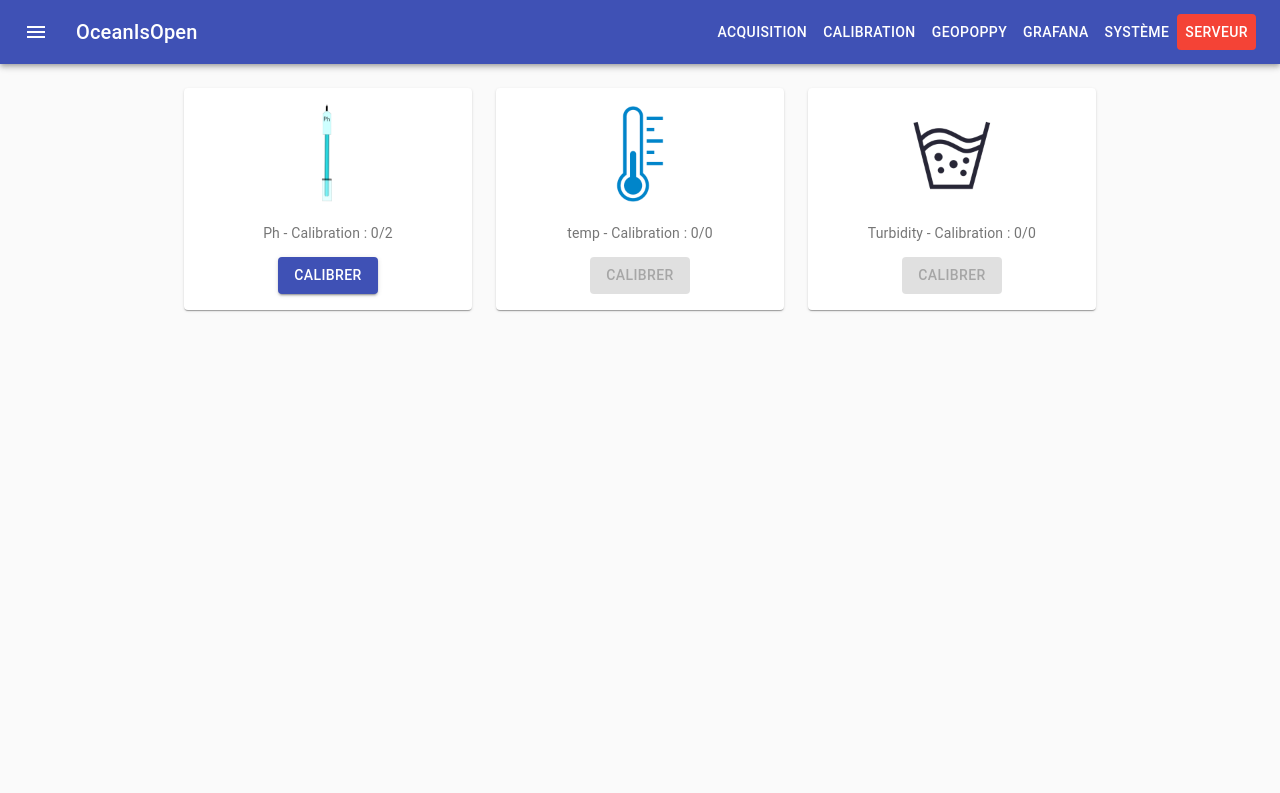
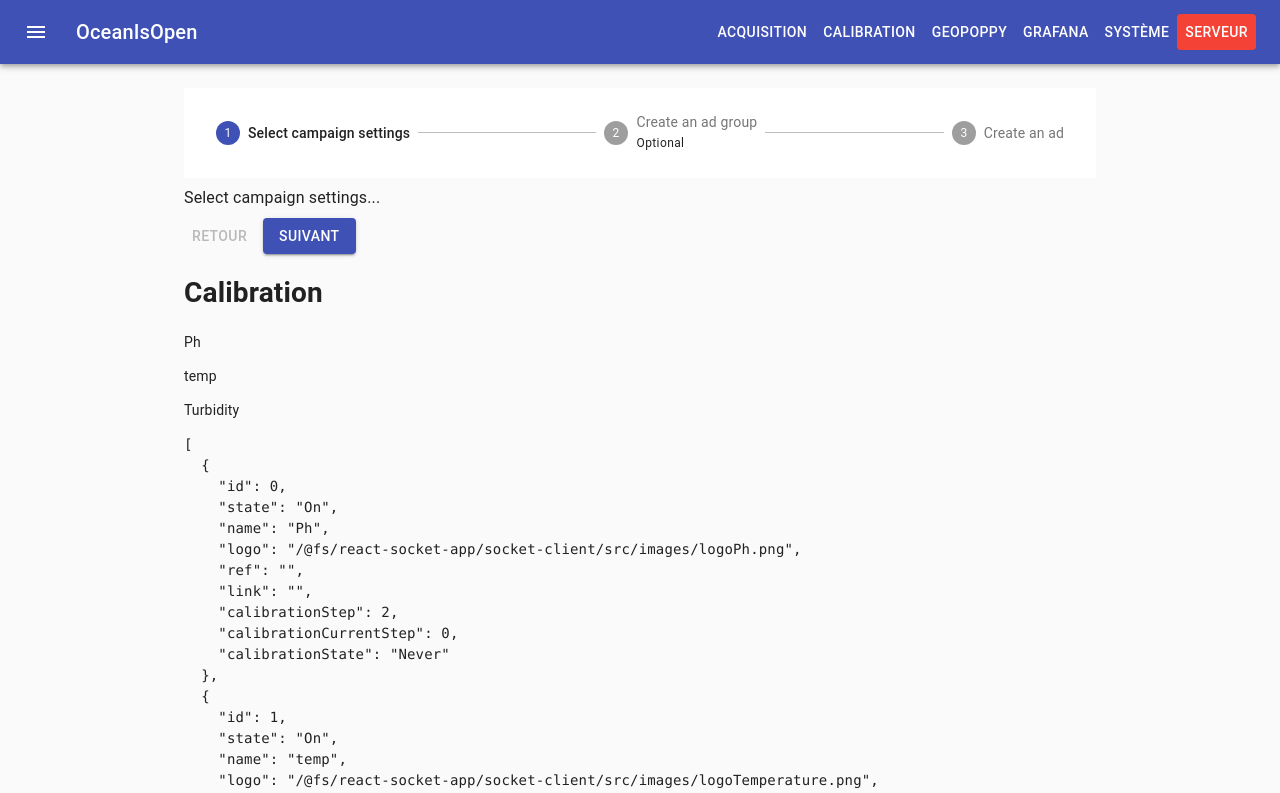
Before and after one commit to TamataOcean/OceanIsOpen, a React (Create React App) app in the folder react-socket-app/socket-client/: page /calibration in a window 1280 px wide. Shown: the top 793 px of the page. Built offline with nearby package versions, Linux system fonts and the light colour scheme.

Commit message:
new calibration page and calibration stepper

```diff
--- /dev/null
+++ b/react-socket-app/socket-client/src/components/Calibration.jsx
@@ -0,0 +1,23 @@
+import React, { useState } from "react";
+import { useSelector, useDispatch } from "react-redux";
+import CalibrationStepper from "./CalibrationStepper";
+
+const Calibration = () => {
+  const dispatch = useDispatch();
+  const sensors = useSelector((state) => state.sensors);
+
+  return (
+    <div>
+      <CalibrationStepper />
+      <h1>Calibration</h1>
+      {sensors.map((sensor) => (
+        <p>{sensor.name}</p>
+      ))}
+      <pre>
+        <code>{JSON.stringify(sensors, null, 2)}</code>
+      </pre>
+    </div>
+  );
+};
+
+export default Calibration;
--- /dev/null
+++ b/react-socket-app/socket-client/src/components/CalibrationStepper.jsx
@@ -0,0 +1,160 @@
+import React, { useState } from "react";
+import { makeStyles } from "@material-ui/core/styles";
+import {
+  Button,
+  Step,
+  Stepper,
+  StepLabel,
+  Typography,
+} from "@material-ui/core";
+
+const useStyles = makeStyles((theme) => ({
+  root: {
+    width: "100%",
+  },
+  button: {
+    marginRight: theme.spacing(1),
+  },
+  instructions: {
+    marginTop: theme.spacing(1),
+    marginBottom: theme.spacing(1),
+  },
+}));
+
+function getSteps() {
+  return ["Select campaign settings", "Create an ad group", "Create an ad"];
+}
+
+function getStepContent(step) {
+  switch (step) {
+    case 0:
+      return "Select campaign settings...";
+    case 1:
+      return "What is an ad group anyways?";
+    case 2:
+      return "This is the bit I really care about!";
+    default:
+      return "Unknown step";
+  }
+}
+
+const CalibrationStepper = () => {
+  const classes = useStyles();
+  const [activeStep, setActiveStep] = React.useState(0);
+  const [skipped, setSkipped] = React.useState(new Set());
+  const steps = getSteps();
+
+  const isStepOptional = (step) => {
+    return step === 1;
+  };
+
+  const isStepSkipped = (step) => {
+    return skipped.has(step);
+  };
+
+  const handleNext = () => {
+    let newSkipped = skipped;
+    if (isStepSkipped(activeStep)) {
+      newSkipped = new Set(newSkipped.values());
+      newSkipped.delete(activeStep);
+    }
+
+    setActiveStep((prevActiveStep) => prevActiveStep + 1);
+    setSkipped(newSkipped);
+  };
+
+  const handleBack = () => {
+    setActiveStep((prevActiveStep) => prevActiveStep - 1);
+  };
+
+  const handleSkip = () => {
+    if (!isStepOptional(activeStep)) {
+      // You probably want to guard against something like this,
+      // it should never occur unless someone's actively trying to break something.
+      throw new Error("You can't skip a step that isn't optional.");
+    }
+
+    setActiveStep((prevActiveStep) => prevActiveStep + 1);
+    setSkipped((prevSkipped) => {
+      const newSkipped = new Set(prevSkipped.values());
+      newSkipped.add(activeStep);
+      return newSkipped;
+    });
+  };
+
+  const handleReset = () => {
+    setActiveStep(0);
+  };
+
+  return (
+    <div className={classes.root}>
+      <Stepper activeStep={activeStep}>
+        {steps.map((label, index) => {
+          const stepProps = {};
+          const labelProps = {};
+          if (isStepOptional(index)) {
+            labelProps.optional = (
+              <Typography variant="caption">Optional</Typography>
+            );
+          }
+          if (isStepSkipped(index)) {
+            stepProps.completed = false;
+          }
+          return (
+            <Step key={label} {...stepProps}>
+              <StepLabel {...labelProps}>{label}</StepLabel>
+            </Step>
+          );
+        })}
+      </Stepper>
+      <div>
+        {activeStep === steps.length ? (
+          <div>
+            <Typography className={classes.instructions}>
+              All steps completed - you&apos;re finished
+            </Typography>
+            <Button onClick={handleReset} className={classes.button}>
+              Réinitialiser
+            </Button>
+          </div>
+        ) : (
+          <div>
+            <Typography className={classes.instructions}>
+              {getStepContent(activeStep)}
+            </Typography>
+            <div>
+              <Button
+                disabled={activeStep === 0}
+                onClick={handleBack}
+                className={classes.button}
+              >
+                Retour
+              </Button>
+              {isStepOptional(activeStep) && (
+                <Button
+                  variant="contained"
+                  color="primary"
+                  onClick={handleSkip}
+                  className={classes.button}
+                >
+                  Passer
+                </Button>
+              )}
+
+              <Button
+                variant="contained"
+                color="primary"
+                onClick={handleNext}
+                className={classes.button}
+              >
+                {activeStep === steps.length - 1 ? "Terminer" : "Suivant"}
+              </Button>
+            </div>
+          </div>
+        )}
+      </div>
+    </div>
+  );
+};
+
+export default CalibrationStepper;
--- a/react-socket-app/socket-client/src/components/ContentContainer/ContentContainer.js
+++ b/react-socket-app/socket-client/src/components/ContentContainer/ContentContainer.js
@@ -9,6 +9,7 @@ import WGeopoppy from "../WindowsApp/WGeopoppy";
 import WGrafana from "../WindowsApp/WGrafana";
 import WSystem from "../WindowsApp/WSystem";
 import Acquisition from "../Acquisition";
+import Calibration from "../Calibration";
 
 const useStyles = makeStyles((theme) => ({
   root: {
@@ -26,7 +27,7 @@ export default ({ theme, toggleDarkTheme }) => {
         <HelloCard theme={theme} toggleDarkTheme={toggleDarkTheme} />
       </Route>
       <Route exact path="/acquisition" component={Acquisition} />
-      <Route exact path="/calibration" component={WCalibration} />
+      <Route exact path="/calibration" component={Calibration} />
       <Route exact path="/geopoppy" component={WGeopoppy} />
       <Route exact path="/system" component={WSystem} />
       <Route exact path="/grafana" component={WGrafana} />
```
